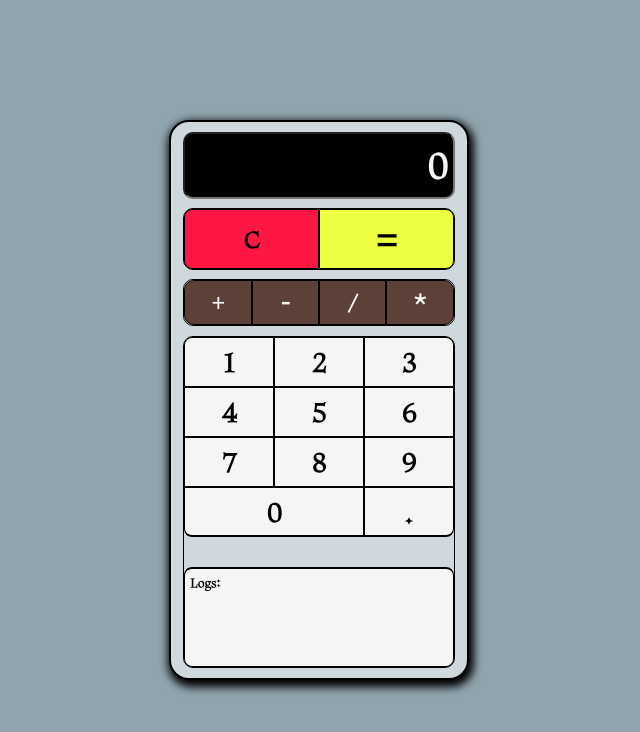
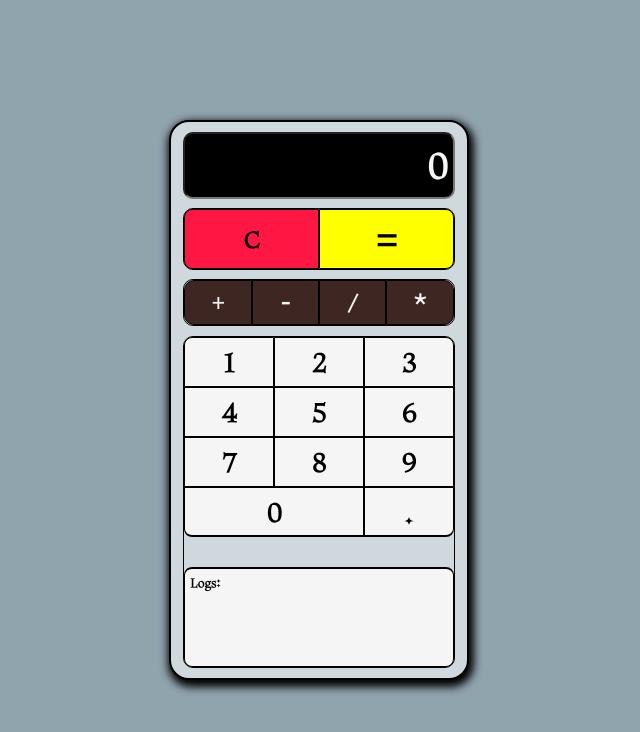
Before and after one commit to DeguzBelarus/React-Calculator-App, a React (Create React App) app: page / in a window 1280 px wide. Shown: the top 732 px of the page, without its empty margins (321-961 px from the left). Built offline with nearby package versions, Linux system fonts and the light colour scheme.

Commit message:
functionality improvement 9

```diff
--- a/src/components/CalculatorAddButtons/CalculatorAddButtons.scss
+++ b/src/components/CalculatorAddButtons/CalculatorAddButtons.scss
@@ -38,7 +38,7 @@
     border-top-right-radius: 8px;
     border-bottom-right-radius: 8px;
     user-select: none;
-    background: #eeff41;
+    background: #ffff00;
     font-size: 42px;
     font-weight: bold;
     user-select: none;
--- a/src/components/CalculatorOperators/CalculatorOperators.scss
+++ b/src/components/CalculatorOperators/CalculatorOperators.scss
@@ -16,7 +16,7 @@
   align-items: center;
   box-sizing: border-box;
   border: 1px solid black;
-  background: #5d4037;
+  background: #3e2723;
   font-size: 22px;
   font-weight: bold;
   user-select: none;
```
